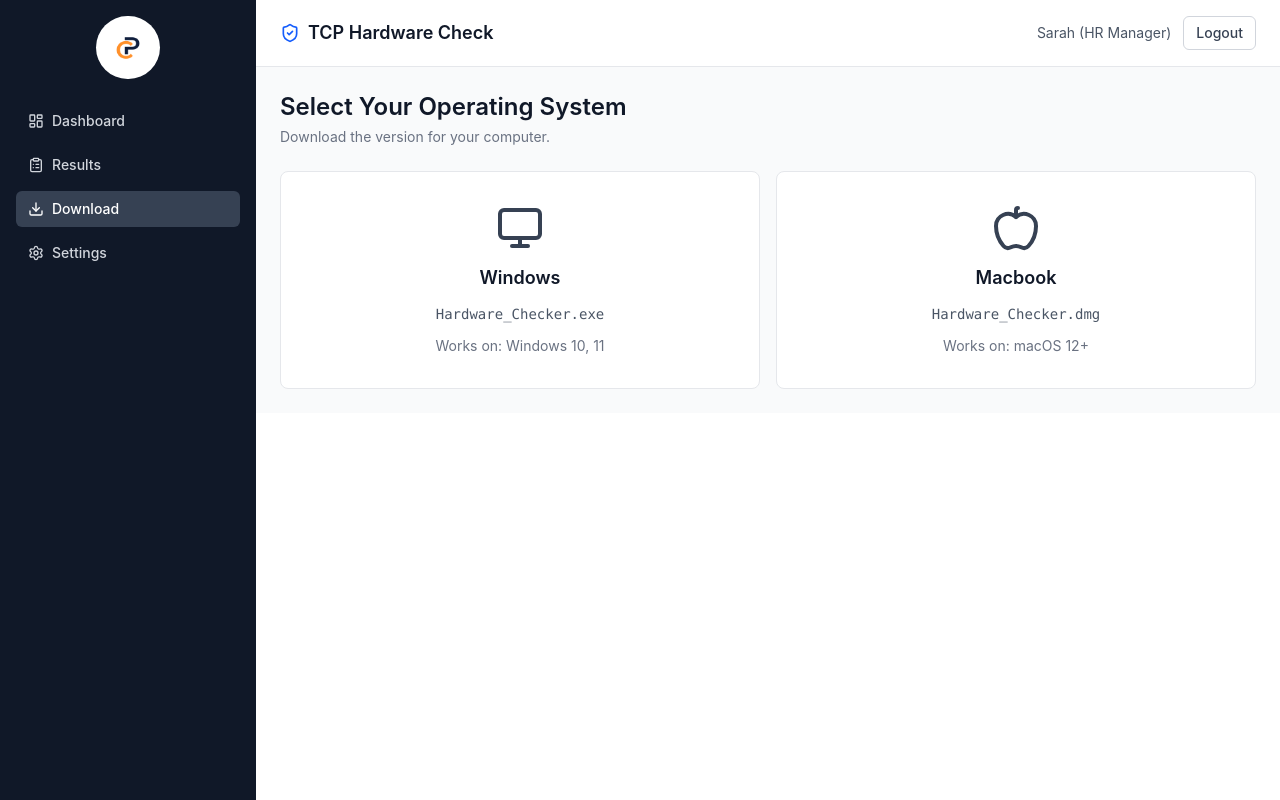
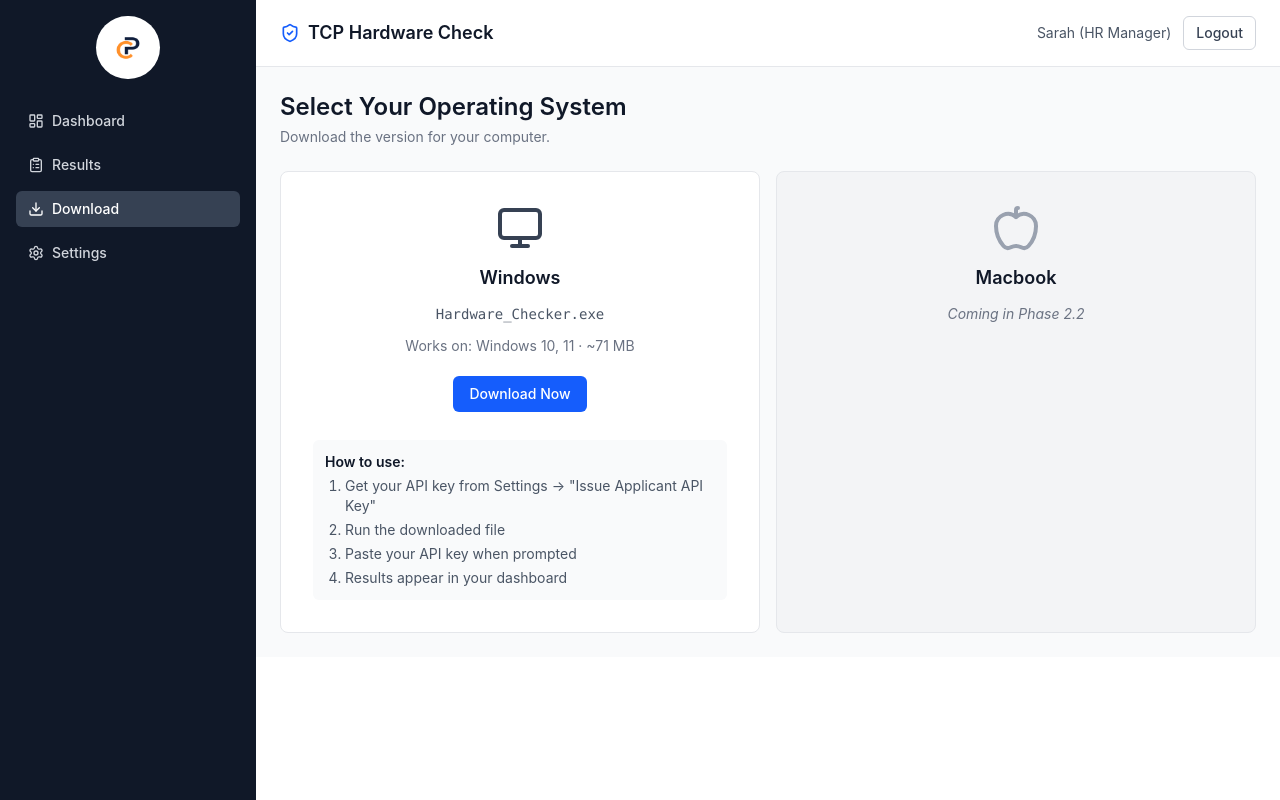
Before and after one commit to sonnyllarena-git/hardware-verification-system-frontend, a React (Vite) app: page /download in a window 1280 px wide. Built offline with nearby package versions, Linux system fonts and the light colour scheme; no server answers.

Commit message:
Wire real API-key issuance into Settings and Download pages
SettingsPage now issues real applicant API keys via the backend
instead of a client-side mock. DownloadPage's Windows card links to
the real hosted EXE; Macbook is marked as coming in Phase 2.2.

```diff
--- a/src/pages/DownloadPage.jsx
+++ b/src/pages/DownloadPage.jsx
@@ -1,21 +1,7 @@
 import { Monitor, Apple } from "lucide-react";
 
-const DOWNLOAD_OPTIONS = [
-  {
-    key: "windows",
-    label: "Windows",
-    icon: Monitor,
-    fileName: "Hardware_Checker.exe",
-    worksOn: "Works on: Windows 10, 11",
-  },
-  {
-    key: "macos",
-    label: "Macbook",
-    icon: Apple,
-    fileName: "Hardware_Checker.dmg",
-    worksOn: "Works on: macOS 12+",
-  },
-];
+const API_ORIGIN = import.meta.env.VITE_API_BASE_URL.replace(/\/api\/?$/, "");
+const DOWNLOAD_URL = `${API_ORIGIN}/downloads/Hardware_Checker.exe`;
 
 function DownloadPage() {
   return (
@@ -24,17 +10,34 @@ function DownloadPage() {
       <p className="mb-6 text-sm text-gray-500">Download the version for your computer.</p>
 
       <div className="grid grid-cols-1 gap-4 md:grid-cols-2">
-        {DOWNLOAD_OPTIONS.map((option) => (
-          <div
-            key={option.key}
-            className="flex flex-col items-center gap-3 rounded-lg border border-gray-200 bg-white p-8 text-center"
+        <div className="flex flex-col items-center gap-3 rounded-lg border border-gray-200 bg-white p-8 text-center">
+          <Monitor className="h-12 w-12 text-gray-700" />
+          <p className="text-lg font-semibold text-gray-900">Windows</p>
+          <p className="font-mono text-sm text-gray-600">Hardware_Checker.exe</p>
+          <p className="text-sm text-gray-500">Works on: Windows 10, 11 · ~71 MB</p>
+          <a
+            href={DOWNLOAD_URL}
+            download="Hardware_Checker.exe"
+            className="mt-2 rounded-md bg-blue-600 px-4 py-2 text-sm font-medium text-white"
           >
-            <option.icon className="h-12 w-12 text-gray-700" />
-            <p className="text-lg font-semibold text-gray-900">{option.label}</p>
-            <p className="font-mono text-sm text-gray-600">{option.fileName}</p>
-            <p className="text-sm text-gray-500">{option.worksOn}</p>
+            Download Now
+          </a>
+          <div className="mt-4 w-full rounded-md bg-gray-50 p-3 text-left text-sm text-gray-600">
+            <p className="mb-1 font-semibold text-gray-900">How to use:</p>
+            <ol className="list-decimal space-y-1 pl-5">
+              <li>Get your API key from Settings → &quot;Issue Applicant API Key&quot;</li>
+              <li>Run the downloaded file</li>
+              <li>Paste your API key when prompted</li>
+              <li>Results appear in your dashboard</li>
+            </ol>
           </div>
-        ))}
+        </div>
+
+        <div className="flex flex-col items-center gap-3 rounded-lg border border-gray-200 bg-gray-100 p-8 text-center">
+          <Apple className="h-12 w-12 text-gray-400" />
+          <p className="text-lg font-semibold text-gray-900">Macbook</p>
+          <p className="text-sm italic text-gray-500">Coming in Phase 2.2</p>
+        </div>
       </div>
     </div>
   );
--- a/src/pages/SettingsPage.jsx
+++ b/src/pages/SettingsPage.jsx
@@ -1,8 +1,11 @@
 import { useState } from "react";
+import { Link } from "react-router-dom";
 import { Plus } from "lucide-react";
 import { REQUIREMENTS_CONFIG } from "../services/requirementsService";
+import { generateApiKey } from "../services/applicantsService";
 import RequirementTable from "../components/RequirementTable";
 import RequirementModal from "../components/RequirementModal";
+import Modal from "../components/Modal";
 
 const OS_TABS = [
   { value: "windows", label: "Windows" },
@@ -15,6 +18,28 @@ function SettingsPage() {
   const [editingRequirement, setEditingRequirement] = useState(null);
   const [isAdding, setIsAdding] = useState(false);
   const [justSaved, setJustSaved] = useState(false);
+  const [applicantName, setApplicantName] = useState("");
+  const [applicantEmail, setApplicantEmail] = useState("");
+  const [issuedKey, setIssuedKey] = useState(null);
+  const [issueError, setIssueError] = useState(null);
+  const [issuing, setIssuing] = useState(false);
+
+  const handleGenerateKey = async () => {
+    setIssuing(true);
+    setIssueError(null);
+    try {
+      const data = await generateApiKey({ name: applicantName, email: applicantEmail });
+      setIssuedKey(data);
+      setApplicantName("");
+      setApplicantEmail("");
+    } catch (err) {
+      setIssueError(err.message);
+    } finally {
+      setIssuing(false);
+    }
+  };
+
+  const handleCopyKey = () => navigator.clipboard.writeText(issuedKey.api_key);
 
   const handleSaveEdit = (updated) => {
     setRequirements((current) =>
@@ -43,6 +68,35 @@ function SettingsPage() {
       <p className="mb-4 inline-block rounded-md bg-amber-50 px-3 py-2 text-sm text-amber-700">
         Phase 1: Changes not saved to database.
       </p>
+
+      <div className="mb-6 rounded-lg border border-gray-200 bg-white p-4">
+        <h2 className="mb-3 text-lg font-semibold text-gray-900">Issue Applicant API Key</h2>
+        <div className="flex flex-wrap items-end gap-3">
+          <input
+            type="text"
+            value={applicantName}
+            onChange={(event) => setApplicantName(event.target.value)}
+            placeholder="Applicant Name"
+            className="rounded-md border border-gray-300 px-3 py-2 text-sm"
+          />
+          <input
+            type="email"
+            value={applicantEmail}
+            onChange={(event) => setApplicantEmail(event.target.value)}
+            placeholder="Email"
+            className="rounded-md border border-gray-300 px-3 py-2 text-sm"
+          />
+          <button
+            type="button"
+            onClick={handleGenerateKey}
+            disabled={issuing || !applicantName || !applicantEmail}
+            className="rounded-md bg-blue-600 px-3 py-2 text-sm font-medium text-white disabled:opacity-50"
+          >
+            {issuing ? "Generating…" : "Generate API Key"}
+          </button>
+        </div>
+        {issueError && <p className="mt-2 text-sm text-red-600">{issueError}</p>}
+      </div>
 
       <div className="mb-4 flex gap-2">
         {OS_TABS.map((tab) => (
@@ -106,6 +160,29 @@ function SettingsPage() {
           onClose={() => setIsAdding(false)}
         />
       )}
+
+      {issuedKey && (
+        <Modal title="API Key Generated" onClose={() => setIssuedKey(null)}>
+          <p className="mb-2 rounded-md bg-gray-100 px-3 py-2 font-mono text-sm text-gray-900">
+            {issuedKey.api_key}
+          </p>
+          <p className="mb-4 text-sm text-gray-500">
+            Expires {new Date(issuedKey.expires_at).toDateString()}
+          </p>
+          <div className="flex items-center gap-3">
+            <button
+              type="button"
+              onClick={handleCopyKey}
+              className="rounded-md bg-blue-600 px-3 py-1.5 text-sm font-medium text-white"
+            >
+              Copy to Clipboard
+            </button>
+            <Link to="/download" className="text-sm font-medium text-blue-600">
+              Go to Download page →
+            </Link>
+          </div>
+        </Modal>
+      )}
     </div>
   );
 }
--- /dev/null
+++ b/src/services/applicantsService.js
@@ -0,0 +1,12 @@
+import axios from "axios";
+
+const API_BASE_URL = import.meta.env.VITE_API_BASE_URL;
+
+export async function generateApiKey({ name, email }) {
+  try {
+    const { data } = await axios.post(`${API_BASE_URL}/applicants/generate-key`, { name, email });
+    return data;
+  } catch (err) {
+    throw new Error(err.response?.data?.error ?? "Failed to generate API key");
+  }
+}
```
